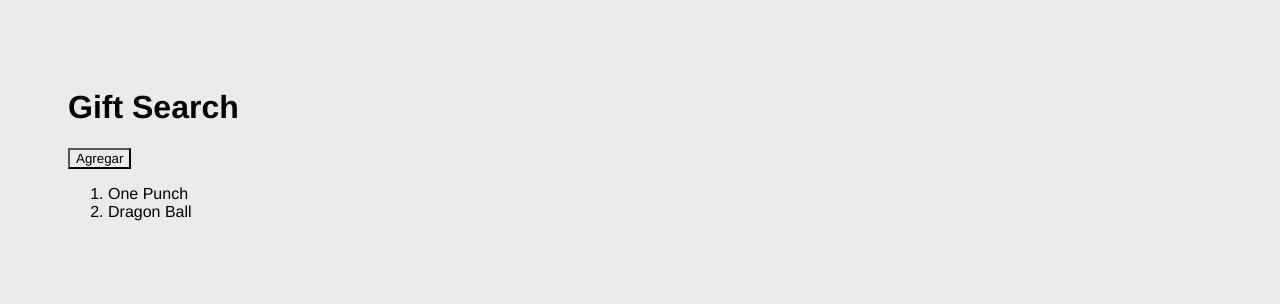
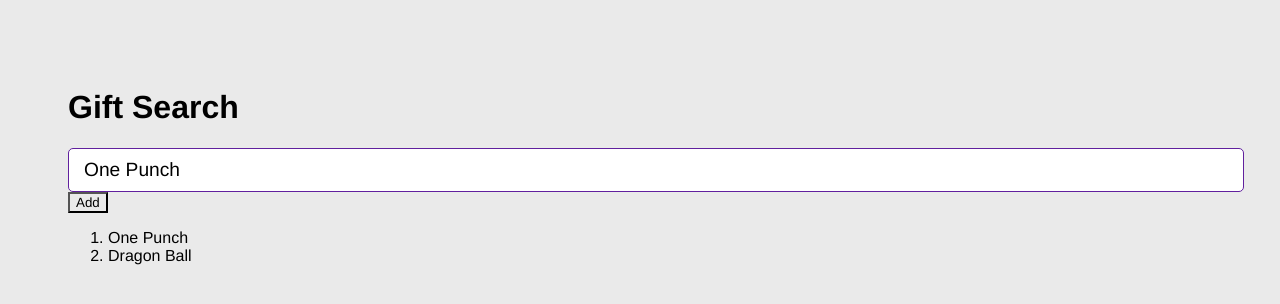
Before and after one commit to MranDvX/GifSearch, a React (Vite) app: page / in a window 1280 px wide. Shown: the top 304 px of the page. Built offline with nearby package versions, Linux system fonts and the light colour scheme.

Commit message:
feat: :sparkles: add AddCategory component

```diff
--- a/src/components/GiftSearchApp.jsx
+++ b/src/components/GiftSearchApp.jsx
@@ -1,4 +1,5 @@
 import { useState } from "react";
+import { AddCategory } from "./categories/AddCategory";
 
 export const GiftSearchApp = () => {
   const [categories, setCategories] = useState(["One Punch", "Dragon Ball"]);
@@ -10,7 +11,8 @@
   return (
     <>
       <h1>Gift Search</h1>
-      <button onClick={addCategory}>Agregar</button>
+      <AddCategory setCategories={setCategories} />
+      <button onClick={addCategory}>Add</button>
       <ol>
         {categories.map((category) => {
           return <li key={category}>{category}</li>;
--- /dev/null
+++ b/src/components/categories/AddCategory.jsx
@@ -0,0 +1,28 @@
+import { useState } from "react";
+
+export const AddCategory = ({ setCategories }) => {
+  const [inputValue, setInputValue] = useState("One Punch");
+
+  const onInputChange = ({ target }) => {
+    console.log(target.value);
+    setInputValue(target.value);
+  };
+
+  const onSubmit = (e) => {
+    e.preventDefault();
+    if (inputValue.trim().length <= 1) return;
+    setCategories((categories) => [inputValue, ...categories]);
+    setInputValue("");
+  };
+
+  return (
+    <form onSubmit={onSubmit}>
+      <input
+        type="text"
+        placeholder="Search Gifs"
+        value={inputValue}
+        onChange={onInputChange}
+      />
+    </form>
+  );
+};
```
